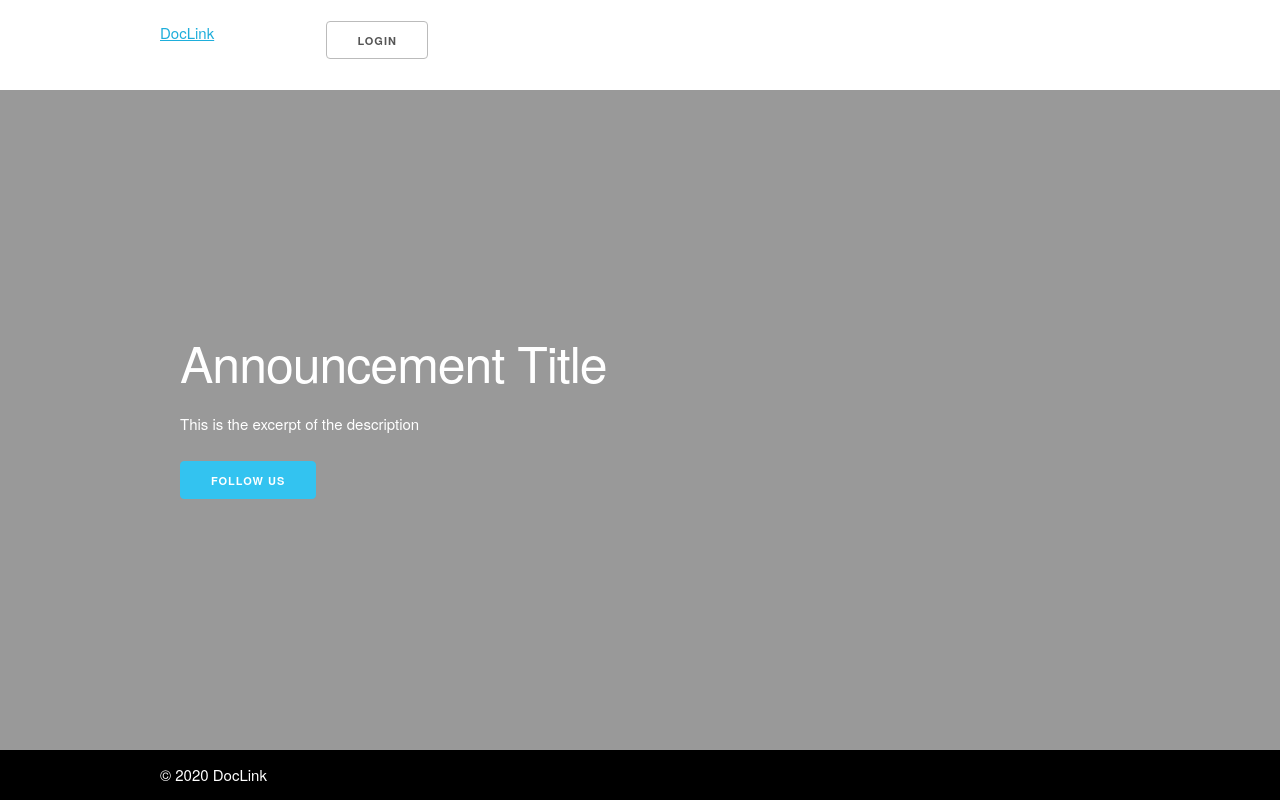
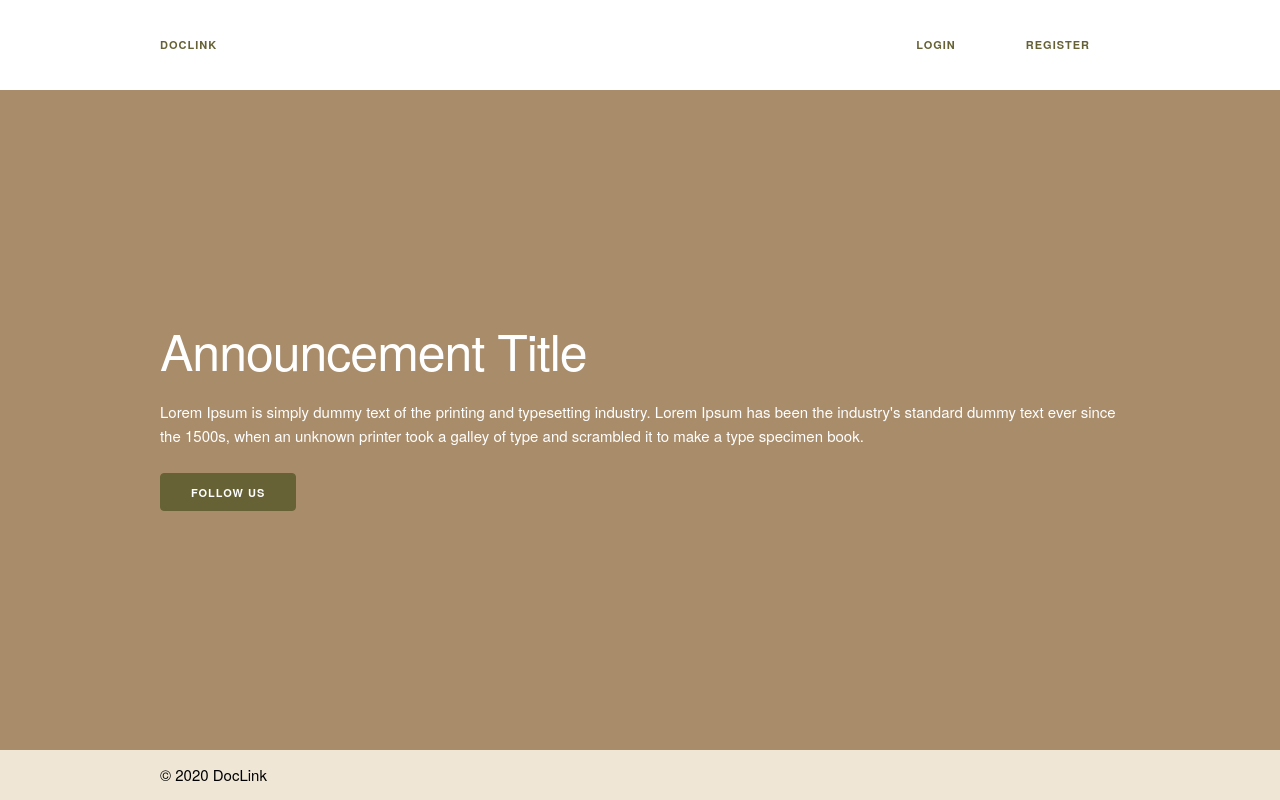
Before and after one commit to TmkrRina/DocLink_FrontEnd, a Vue app: page /#/ in a window 1280 px wide. Built offline with nearby package versions, Linux system fonts and the light colour scheme.

Commit message:
Made color changes

```diff
--- /dev/null
+++ b/src/assets/scss/_button.scss
@@ -0,0 +1,12 @@
+.button {
+  &.button-primary {
+    background-color: #666235;
+    border-color: #666235;
+
+    &:hover {
+      border-color: #e1e9eb;
+      background-color: #e1e9eb;
+      color: black;
+    }
+  }
+}
--- a/src/assets/scss/_links.scss
+++ b/src/assets/scss/_links.scss
@@ -1,8 +1,25 @@
+a {
+  font-family: "Raleway", "HelveticaNeue", "Helvetica Neue", Helvetica, Arial, sans-serif;
+}
+
 .nav-link {
   margin-right: 10px;
+  text-decoration: none;
+  color: #666235;
+  text-transform: uppercase;
+  font-weight: bold;
 
   &:last-child {
     margin-right: unset;
+  }
+
+  &.button {
+    border: unset;
+    margin-bottom: unset;
+
+    &.logo {
+      padding: unset;
+    }
   }
 }
 
@@ -11,6 +28,6 @@
   align-items: center;
 
   &.dock-right {
-    justify-content: self-end;
+    justify-content: flex-end;
   }
 }
--- a/src/assets/scss/app.scss
+++ b/src/assets/scss/app.scss
@@ -1 +1,2 @@
 @import "./links";
+@import "./button";
--- a/src/components/Banner.vue
+++ b/src/components/Banner.vue
@@ -1,4 +1,5 @@
 <template>
+  <VerticalHeight>
     <div class="banner">
       <Container>
         <div class="row">
@@ -8,25 +9,28 @@
         </div>
       </Container>
     </div>
+  </VerticalHeight>
 </template>
 
 <script>
 import Container from "./Container";
 import BannerAnnouncement from "./BannerAnnouncement";
+import VerticalHeight from "./VerticalHeight";
 
 export default {
   name: "Banner",
   components: {
     Container,
-    BannerAnnouncement
+    BannerAnnouncement,
+    VerticalHeight
   }
 };
 </script>
 
 <style scoped>
 .banner {
-  height: calc(100vh - (140px));
-  background-color: white;
+  height: 100%;
+  background-color: #a98c6a;
   display: flex;
   align-items: center;
   position: relative;
@@ -39,6 +43,6 @@ export default {
   left: 0;
   width: 100%;
   height: 100%;
-  background-color: rgba(0,0,0,0.4);
+  background-color: #a98c6a;
 }
 </style>
--- a/src/components/BannerAnnouncement.vue
+++ b/src/components/BannerAnnouncement.vue
@@ -8,7 +8,7 @@
       </div>
       <div class="row">
         <div class="columns twelve">
-          <p class="ba-excerpt">This is the excerpt of the description</p>
+          <p class="ba-excerpt">Lorem Ipsum is simply dummy text of the printing and typesetting industry. Lorem Ipsum has been the industry's standard dummy text ever since the 1500s, when an unknown printer took a galley of type and scrambled it to make a type specimen book.</p>
         </div>
       </div>
       <div class="row">
@@ -31,7 +31,7 @@ export default {
   overflow: hidden;
 
   &-content {
-    padding: 20px;
+    padding: 20px 0;
     width: 100%;
     min-height: inherit;
     box-sizing: border-box;
--- a/src/components/Footer.vue
+++ b/src/components/Footer.vue
@@ -27,11 +27,11 @@ export default {
 <style scoped>
 .footer {
   height: 50px;
-  background-color: black;
+  background-color: #efe6d6;
   display: flex;
   align-items: center;
 }
 .copyright {
-  color: white;
+  color: black;
 }
 </style>
--- /dev/null
+++ b/src/components/Form/LoginForm.vue
@@ -0,0 +1,49 @@
+<template>
+  <form v-on:submit.prevent="submit">
+    <h1 class="login-title">Login</h1>
+    <div class="row">
+      <div class="six columns">
+        <label for="email">Email</label>
+        <TextInput name="email" v-bind:email="email" v-bind:onChange="onChange" />
+      </div>
+    </div>
+    <div class="row">
+      <div class="six columns">
+        <label for="password">Password</label>
+        <PasswordInput name="password" v-bind:password="password" v-bind:onChange="onChange" />
+      </div>
+    </div>
+    <button class="button button-primary" type="submit">Login</button>
+  </form>
+</template>
+
+<script>
+import TextInput from "./TextInput";
+import PasswordInput from "./PasswordInput";
+
+export default {
+  name: "LoginForm",
+  props: ["onSubmit"],
+  components: { TextInput, PasswordInput },
+  data: function() {
+    return {
+      email: "",
+      password: ""
+    };
+  },
+  methods: {
+    submit: function() {
+      console.log(this.email, "this is the email I saved");
+    },
+    onChange: function(event) {
+      this[event.target.name] = event.target.value;
+    }
+  }
+};
+</script>
+
+<style lang="scss" scoped>
+.login-title {
+  color: white;
+}
+</style>
--- /dev/null
+++ b/src/components/Form/PasswordInput.vue
@@ -0,0 +1,19 @@
+<template>
+  <input class="u-full-width" v-bind:name="name" type="password" v-on:change="onChange" v-bind:value="value" />
+</template>
+
+<script>
+export default {
+  name: "PasswordInput",
+  props: ["onChange", "name"],
+  data: function() {
+    return { value: '' }
+  },
+  methods: {
+  }
+}
+</script>
+
+<style>
+
+</style>
--- /dev/null
+++ b/src/components/Form/TextInput.vue
@@ -0,0 +1,20 @@
+<template>
+  <input class="u-full-width" v-bind:name="name" type="text" v-on:change="onChange" v-bind:value="value" />
+</template>
+
+<script>
+export default {
+  name: "TextInput",
+  props: ["onChange", "name"],
+  data: function() {
+    return { value: '' }
+  },
+  methods: {
+
+  }
+}
+</script>
+
+<style>
+
+</style>
--- a/src/components/Header.vue
+++ b/src/components/Header.vue
@@ -3,10 +3,13 @@
     <Container>
       <div class="row">
         <div class="columns two">
-          <router-link to="/">{{appName}}</router-link>
+          <router-link to="/" class="nav-link button logo">{{appName}}</router-link>
         </div>
-        <div class="columns six">
-          <router-link to="/login" class="button">Login</router-link>
+        <div class="columns ten">
+          <div class="nav-links dock-right">
+            <router-link to="/login" class="nav-link button">Login</router-link>
+            <router-link to="/register" class="nav-link button">Register</router-link>
+          </div>
         </div>
       </div>
     </Container>
@@ -14,10 +17,10 @@
 </template>
 
 <script>
-import Container from "./Container"
+import Container from "./Container";
 export default {
   name: "Header",
-  props: ['appName'],
+  props: ["appName"],
 
   components: { Container }
 };
@@ -25,6 +28,7 @@ export default {
 
 <style scoped>
 .header {
+  /* background-color: #e1e9eb; */
   background-color: white;
   height: 90px;
   display: flex;
--- a/src/components/Login.vue
+++ b/src/components/Login.vue
@@ -1,78 +1,52 @@
 <template>
-  <div class="body">
-  <div class="row">
-  <div class="four columns"></div>
-    <div class="ten columns">
-<form>
-  <div class="row">
-    <div class="six columns">
-      <label for="exampleEmailInput">Your email</label>
-      <input class="u-full-width" type="email" placeholder="test@mailbox.com" id="exampleEmailInput" />
+  <VerticalHeight>
+    <div class="login">
+      <Container>
+        <div class="row">
+          <div class="ten columns">
+            <div class="login-form-wrapper">
+              <LoginForm />
+            </div>
+          </div>
+        </div>
+      </Container>
     </div>
-
-    <!-- <div class="six columns">
-      <label for="exampleRecipientInput">Reason for contacting</label>
-      <select class="u-full-width" id="exampleRecipientInput">
-        <option value="Option 1">Questions</option>
-        <option value="Option 2">Admiration</option>
-        <option value="Option 3">Can I get your number?</option>
-      </select>
-    </div> -->
-
-  </div>
-  <div class="row">
-  <div class="six columns">
-  <label for="exampleEmailInput">Your password</label>
-  <input class="u-full-width" type="password" placeholder="******" id="exampleEmailInput">
-  </div>
-</div>
-
-
-  <!-- <label for="exampleMessage">Message</label>
-  <textarea class="u-full-width" placeholder="Hi Dave …" id="exampleMessage"></textarea>
-  <label class="example-send-yourself-copy">
-    <input type="checkbox">
-    <span class="label-body">Send a copy to yourself</span>
-  </label> -->
-  <input class="button-primary" type="submit" value="Login">
-</form>
-<!-- Always wrap checkbox and radio inputs in a label and use a <span class="label-body"> inside of it -->
-</div>
-    <div class="two columns"></div>
-
-
-  </div>
-  </div>
+  </VerticalHeight>
 </template>
 
 <script>
+import Container from "./Container";
+import VerticalHeight from "./VerticalHeight";
+import LoginForm from "./Form/LoginForm";
+
 export default {
-  name: 'Login',
+  name: "Login",
   props: {
     msg: String
+  },
+  components: { Container, VerticalHeight, LoginForm }
+};
+</script>
+
+<style scoped lang="scss">
+.login {
+  display: flex;
+  // padding-top: 100px;
+  box-sizing: border-box;
+  // background-color: rgba(0,0,0,0.5);
+  background-color: #e1e9eb;
+  height: 100%;
+  align-items: center;
+  position: relative;
+
+  &:before {
+    position:absolute;
+    content: "";
+    top: 0;
+    left: 0;
+    width: 100%;
+    height: 100%;
+    background-color: rgba(0,0,0,0.4);
   }
 }
-</script>
-
-<!-- Add "scoped" attribute to limit CSS to this component only -->
-<style scoped>
-h3 {
-  margin: 40px 0 0;
-}
-ul {
-  list-style-type: none;
-  padding: 0;
-}
-li {
-  display: inline-block;
-  margin: 0 10px;
-}
-a {
-  color: #42b983;
-}
-
-.body{
-  background-color: #cbd2d7;
-}
-
 </style>
--- /dev/null
+++ b/src/components/VerticalHeight.vue
@@ -0,0 +1,21 @@
+<template>
+  <div class="vertical-height dock-full">
+    <slot></slot>
+  </div>
+</template>
+
+<script>
+export default {
+  name: "VerticalHeight"
+}
+</script>
+
+<style scoped lang="scss">
+  .vertical-height {
+
+    &.dock-full {
+      height: calc(100vh - 140px);
+    }
+
+  }
+</style>
```
Lines whose indentation alone changed are shown as unchanged.
